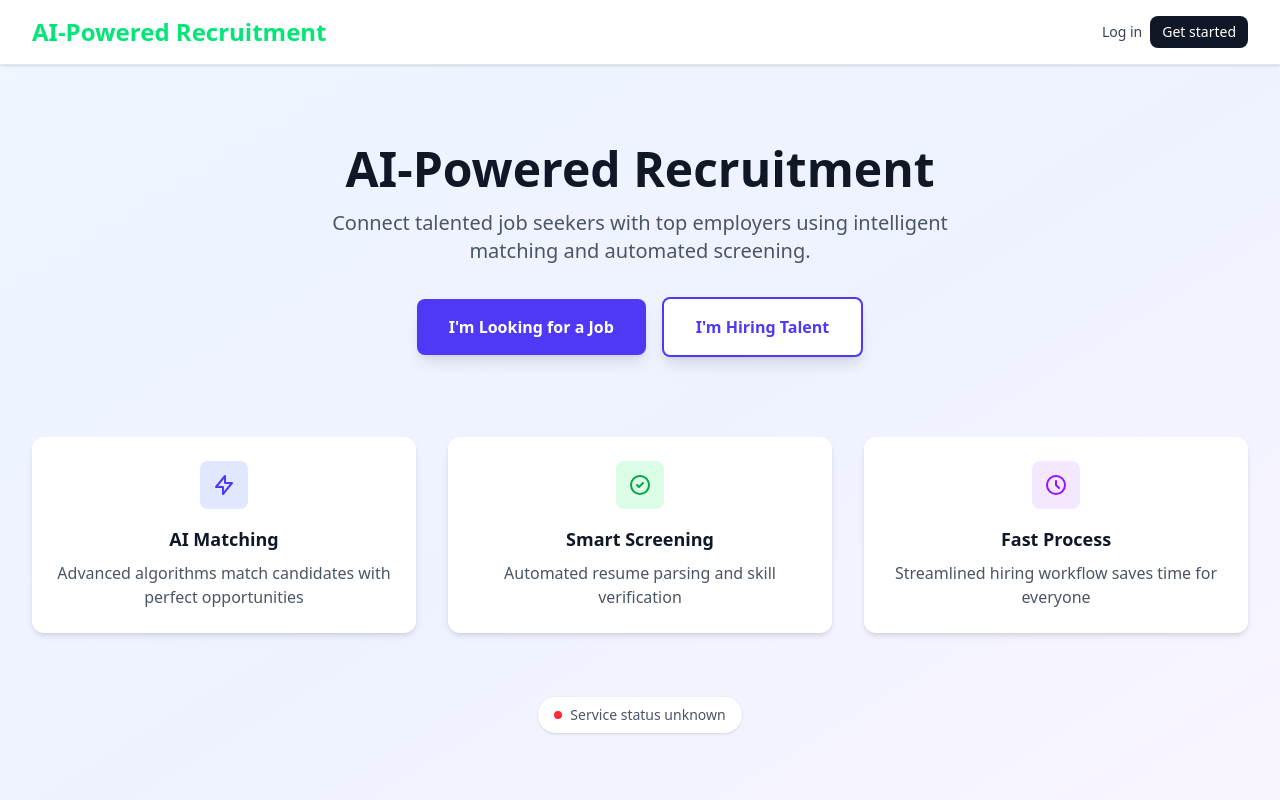
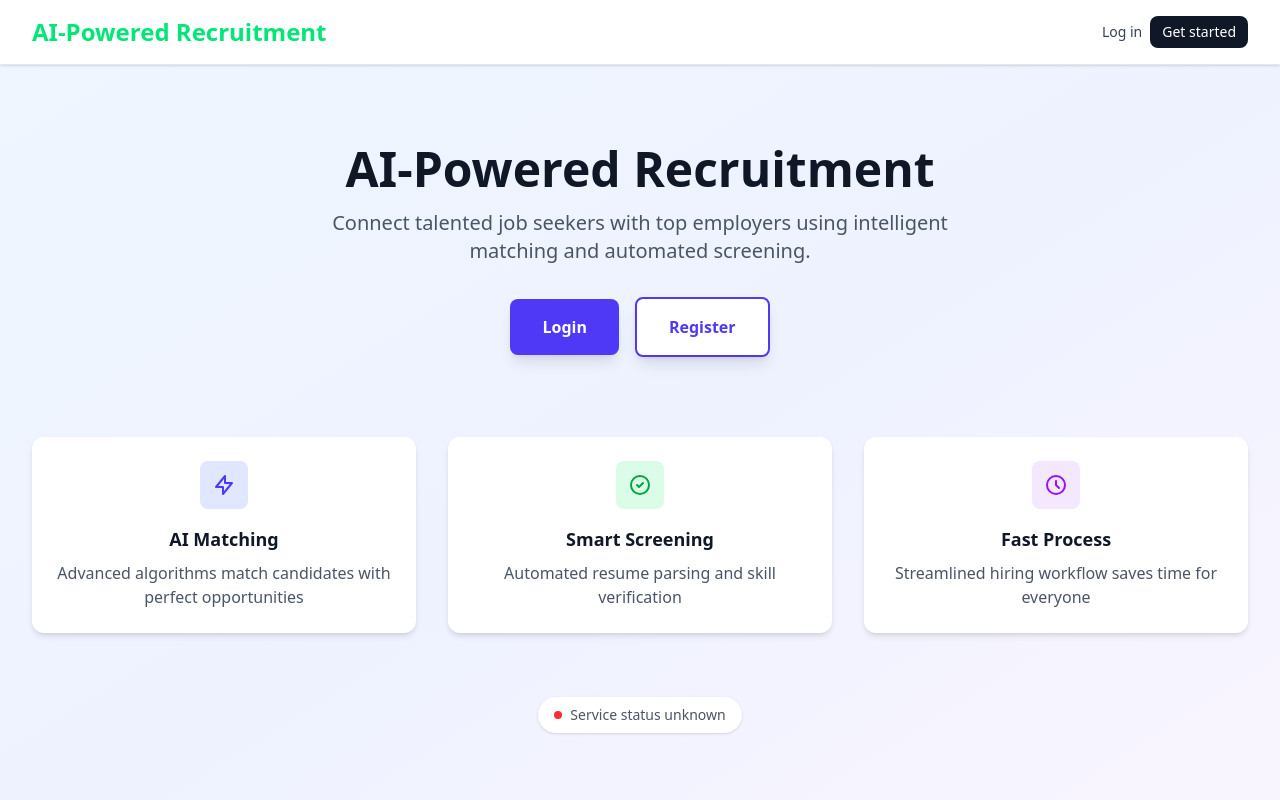
Before and after one commit to noobrs/ai-recruitment-app, a Next.js app: page / in a window 1280 px wide. Shown: the top 800 px of the page. Built offline with nearby package versions, Linux system fonts and the light colour scheme; no server answers.

Commit message:
update auth link

```diff
--- a/src/app/page.tsx
+++ b/src/app/page.tsx
@@ -38,16 +38,16 @@ export default async function Home() {
           {/* CTA Buttons */}
           <div className="flex flex-col sm:flex-row gap-4 justify-center items-center mb-12">
             <a
-              href="/auth/jobseeker/login"
+              href="/auth/login"
               className="w-full sm:w-auto px-8 py-4 bg-indigo-600 text-white font-semibold rounded-lg shadow-lg hover:bg-indigo-700 transition-colors"
             >
-              I&apos;m Looking for a Job
+              Login
             </a>
             <a
-              href="/auth/recruiter/login"
+              href="/auth/register"
               className="w-full sm:w-auto px-8 py-4 bg-white text-indigo-600 font-semibold rounded-lg shadow-lg border-2 border-indigo-600 hover:bg-indigo-50 transition-colors"
             >
-              I&apos;m Hiring Talent
+              Register
             </a>
           </div>
 
--- a/src/components/header/HeaderState.tsx
+++ b/src/components/header/HeaderState.tsx
@@ -46,11 +46,11 @@ export default function HeaderState({ user, actionLink, theme }: Props) {
             ) : (
                 // not logged in: you can show login/register here if you like
                 <div className="flex items-center gap-2">
-                    <Link href="/auth/jobseeker/login" className="text-sm text-gray-700 hover:text-gray-900">
+                    <Link href="/auth/login" className="text-sm text-gray-700 hover:text-gray-900">
                         Log in
                     </Link>
                     <Link
-                        href="/auth/jobseeker/register"
+                        href="/auth/register"
                         className="text-sm px-3 py-1.5 rounded-lg bg-gray-900 text-white hover:opacity-90"
                     >
                         Get started
```
